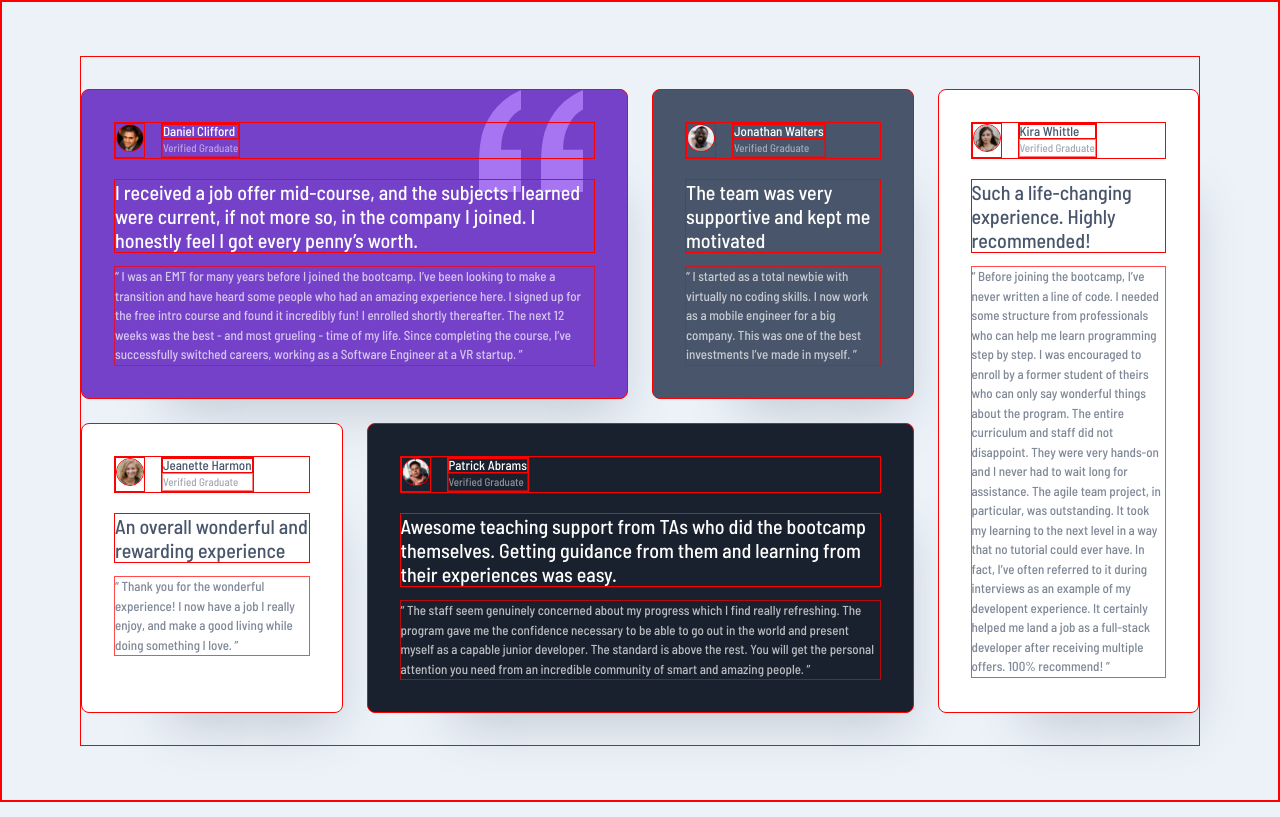
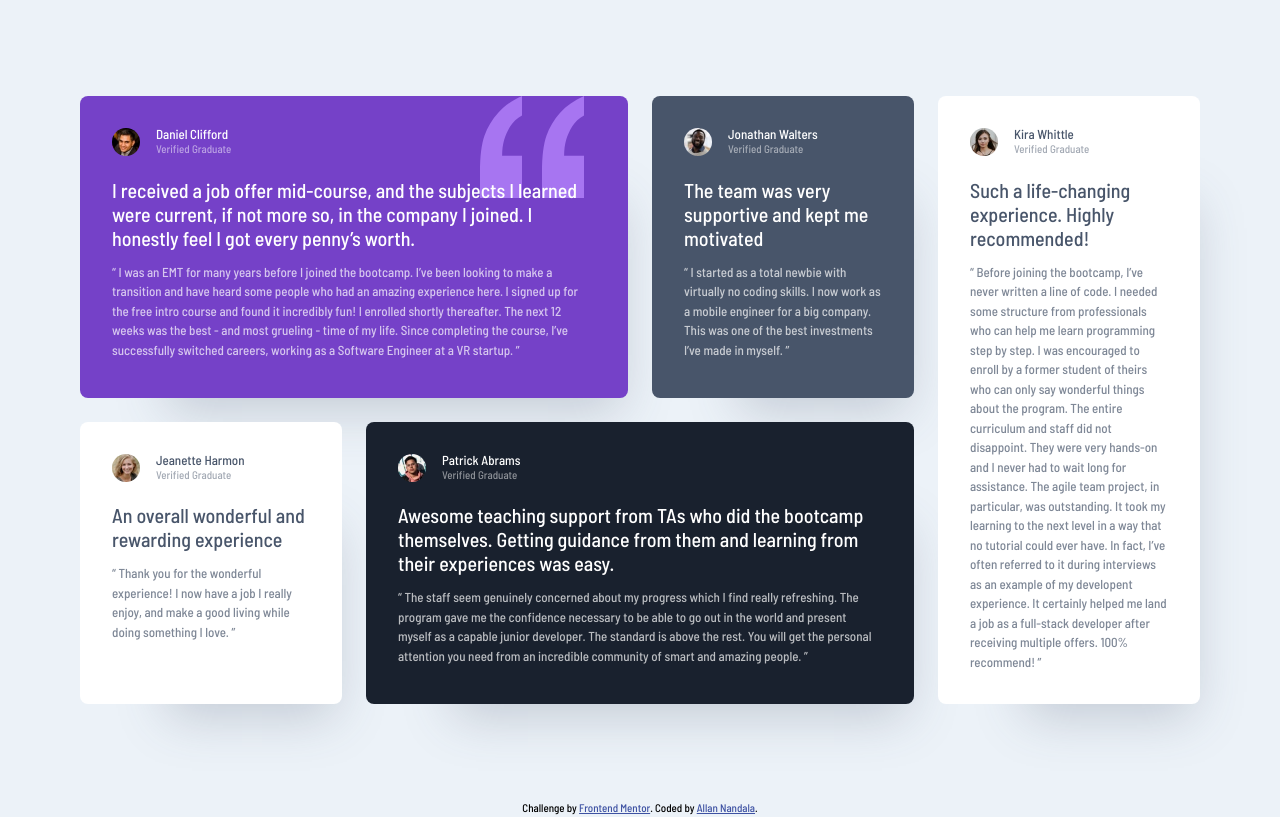
Before and after one commit to nandala-allan/testimonials-grid-section, a plain HTML site: page index.html in a window 1280 px wide. Drawn offline with Linux system fonts and the light colour scheme.

```diff
--- a/css/styles.css
+++ b/css/styles.css
@@ -21,7 +21,6 @@
 *::before,
 *::after {
   box-sizing: border-box;
-  border: 1px solid red;
 }
 
 /* Remove default margin */
@@ -64,14 +63,16 @@
 }
 
 body {
-  display: grid;
-  place-content: center;
-  min-height: 100vh;
-
   font-family: var(--ff-primary);
   font-weight: var(--fw-400);
 
   background-color: hsl(var(--clr-neutral-200));
+}
+
+main {
+  display: grid;
+  place-content: center;
+  min-height: 100vh;
 }
 
 h1,
--- a/index.html
+++ b/index.html
@@ -140,6 +140,13 @@
     </article>
 
   </main>
+  <!-- footer -->
+  <footer>
+    <div class="attribution">
+      Challenge by <a href="https://www.frontendmentor.io?ref=challenge" target="_blank">Frontend Mentor</a>.
+      Coded by <a href="#">Allan Nandala</a>.
+    </div>
+  </footer>
 
 </body>
 
```
